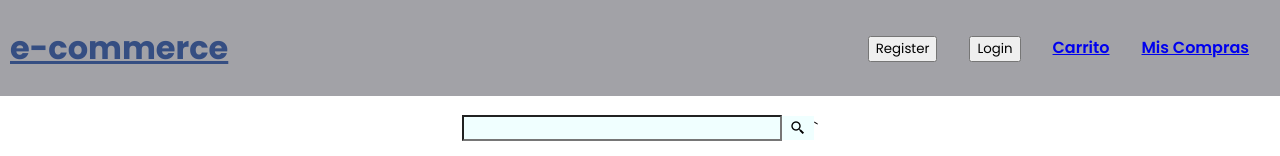
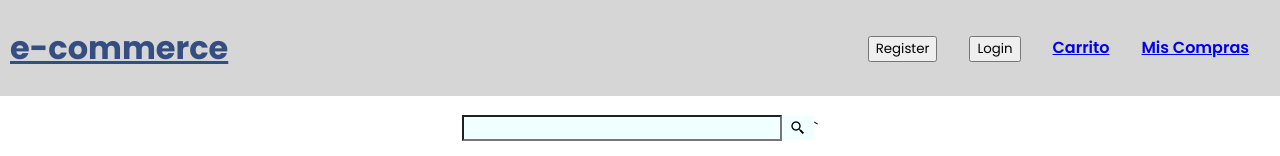
Before and after one commit to RamonMartinez01/front-ecommerceMarzo, a React (Vite) app: page / in a window 1280 px wide. Shown: the top 156 px of the page. Built offline with nearby package versions, Linux system fonts and the light colour scheme; no server answers.

Commit message:
checking HeaderNavStyles with #D6D6D6 as backg-c

```diff
--- a/src/components/Shared/Styles/HeaderNavStyles.css
+++ b/src/components/Shared/Styles/HeaderNavStyles.css
@@ -7,7 +7,7 @@
     display: flex;
     align-items: center;
     justify-content: space-between;
-    background-color: #A2A2A7;
+    background-color: #d6d6d6;
     color: white;
     padding: 10px;
     z-index: 2;
@@ -59,8 +59,10 @@
         display: flex;
         align-items: center;
         justify-content: space-between;
-        background-color: #A2A2A7;
+        background-color: #d6d6d6;
         /*
+        d6d6d6
+        #ddddef
         #354E82 gris
         #032263 azul
         */
```
